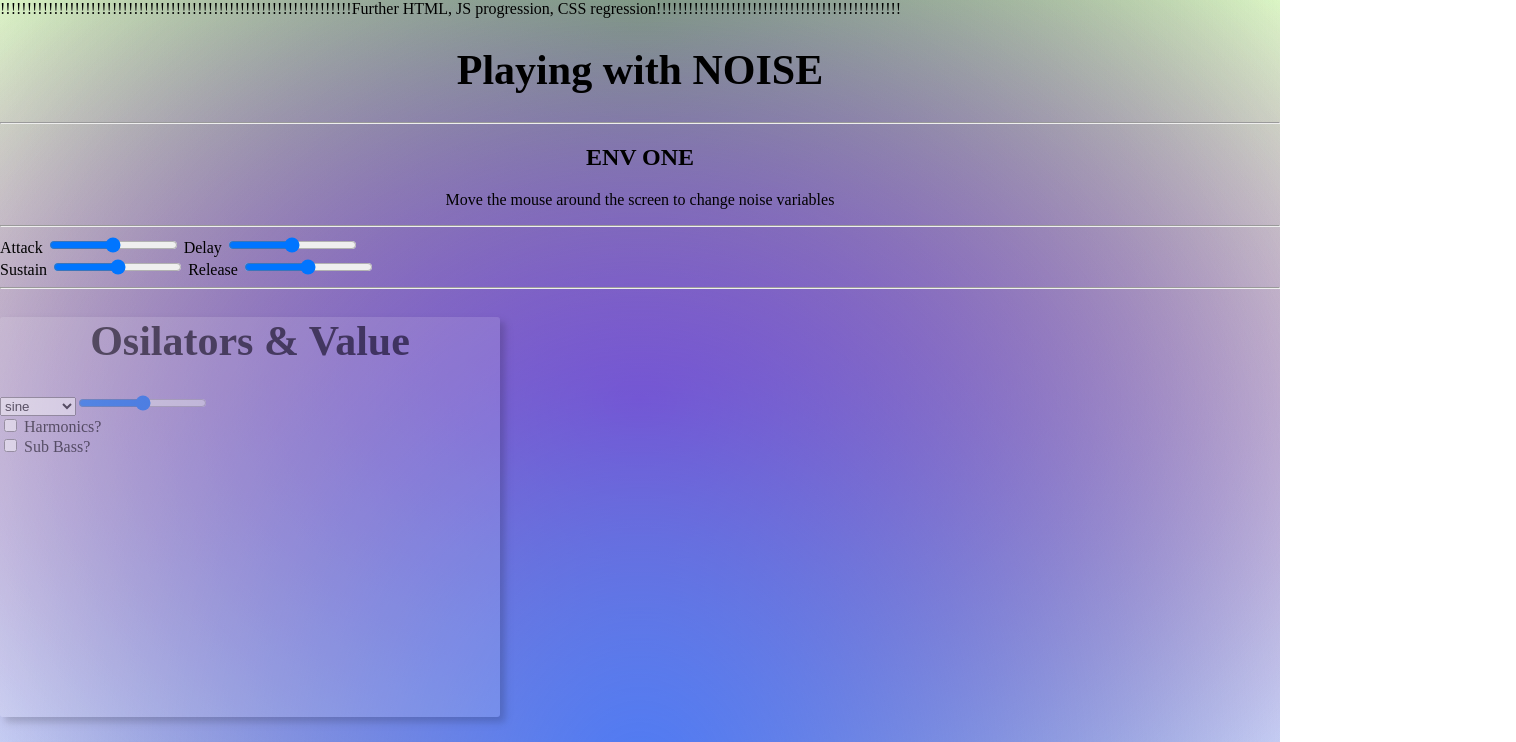
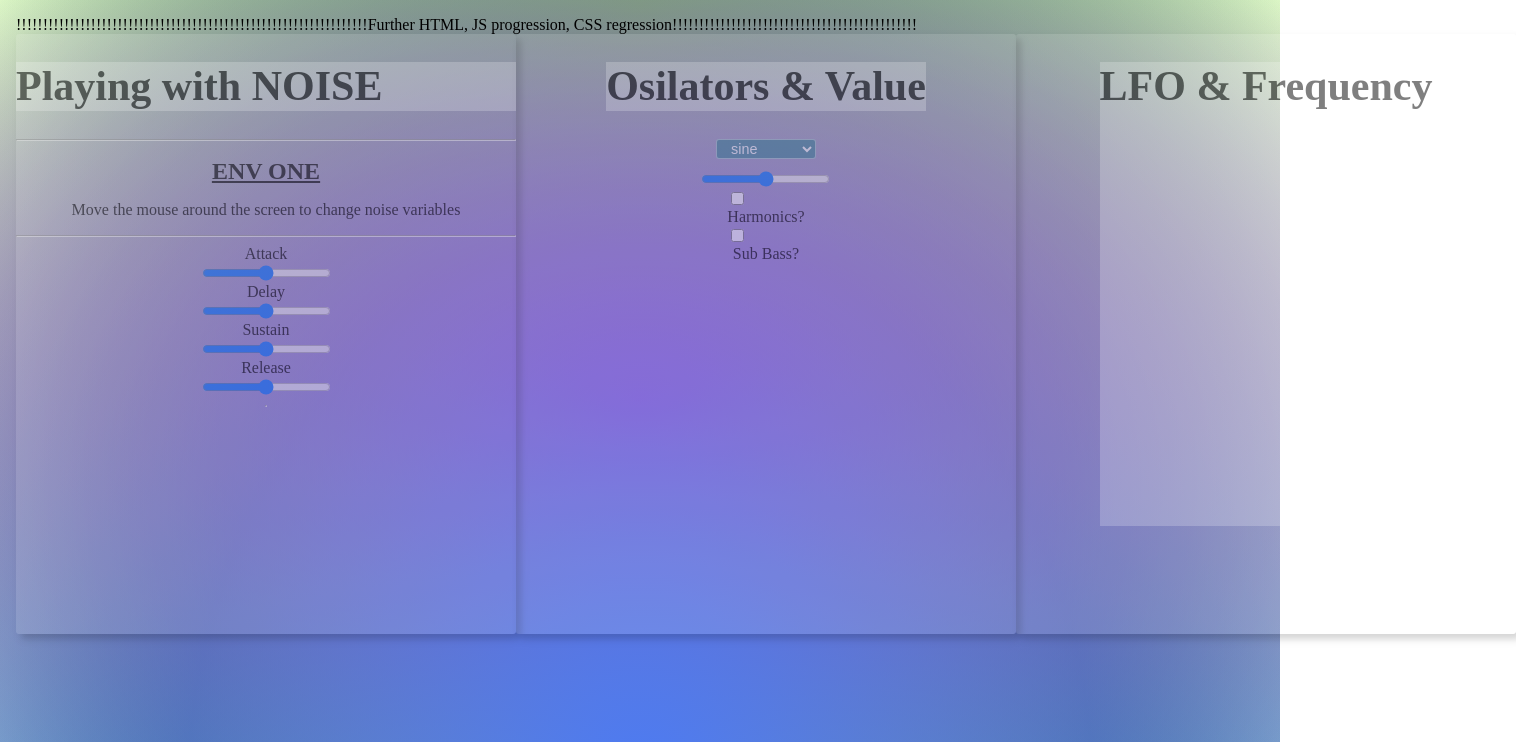
Before and after one commit to optimisedu/NOISE, a plain HTML site: page alt.html in a window 1280 px wide. Shown: the top 742 px of the page, 1516 px wide, since content can reach past the window. Drawn offline with Linux system fonts and the light colour scheme.

Commit message:
Update styles.css

```diff
--- a/styles.css
+++ b/styles.css
@@ -7,41 +7,117 @@ body{
     padding: 0px;
     background: radial-gradient(ellipse at bottom, #4c79f5, transparent),
     radial-gradient(farthest-corner,#bb1898, transparent),
-    radial-gradient(ellipse at top, #85e03a, transparent);
+    radial-gradient(ellipse at top, #85e03a, transparent),
+    radial-gradient(ellipse at bottom,#6dfc6c, #2c7992, transparent);
     background-repeat: no-repeat;
     background-attachment: fixed;
-    width:100vw;
-    height:100vh;
+    padding: 1em;
 }
 
-.container{
-    display: flex;
-    align-items: center;
-    justify-content: center;
-    padding: 0.8em;
+h1{
+    line-height: 1.161;
+    background-color: rgba(255,255,255,0.5);
 }
 
+h2{
+    line-height: 0.849;
+    text-decoration: underline;
+}
+
+button{
+    width : 100%;
+    border : none;
+    border-radius : 5px;
+    background-color : #3f8296;
+    color: #ededed;
+    text-shadow : 0px 1px 0px #888;
+    transition : background-color ease-in-out 0.5s;
+  }
+
+  button:hover{
+    background-color : transparent ;
+    border : 1px solid  #3f8296;;
+    color : #3f8296;
+  }
+
+.flex__container{
+    display: inline-flex;
+    align-items: space-between;
+    justify-content: center;
+}
+
+.title{
+    text-align: centerW;
+    font-size: 42px;
+}
+
+
+.flex__row{
+    display: flex;
+    flex-direction: column;
+    align-items: center;
+
+}
+.flex{
+        display: flex;
+        flex-direction: column;
+        align-items: center;
+        justify-content: center;
+}
 .glass{
     background-color: rgb(255, 255, 255, 0.25);
     opacity: 0.5;
     width: 500px;
-    height: 400px;
+    height: 600px;
     box-shadow: 5px 5px 5px rgb(0, 0, 0, 0.125),
                 5px 5px 10px rgb(0, 0, 0, 0.25);
     border-radius: 3px;
+    padding-bottom: 5em;
 }
 
-.title{
-    text-align: center;
-    font-size: 42px;
+.glass__one{
+    background-color: rgb(255, 255, 255, 0.25);
+    opacity: 0.5;
+    width: 500px;
+    height: 600px;
+    box-shadow: 5px 5px 5px rgb(0, 0, 0, 0.125),
+                5px 5px 10px rgb(0, 0, 0, 0.25);
+    border-radius: 3px;
+    padding-bottom: 5em;
 }
 
 .text__center{
     text-align: center;
+    }
+
+ hr{
+    all: reset;
+    color: rgb(255, 255, 255, 0.5);
 }
-
-.container__row{
+.btn__flex{
     display: flex;
     flex-direction: column;
     align-items: center;
+    cursor: pointer;
+    margin: 10px;
 }
+.__hr{
+    all: reset;
+    color: rgb(255, 255, 255, 0.5);
+    width: 100%;
+}
+
+select{
+    border-radius: 3px;
+    font-size: 0.9em;
+    border: 1px solid rgb(255, 255, 255, 0.5);
+    background-color: #3f8296;
+    color: rgba(255, 255, 255, 1);
+    padding-left: 10px;
+    padding-right: 10px;
+    margin-bottom: 10px;
+}
+
+input[type="range"]{
+    background-color: #3f8296;
+}
```
